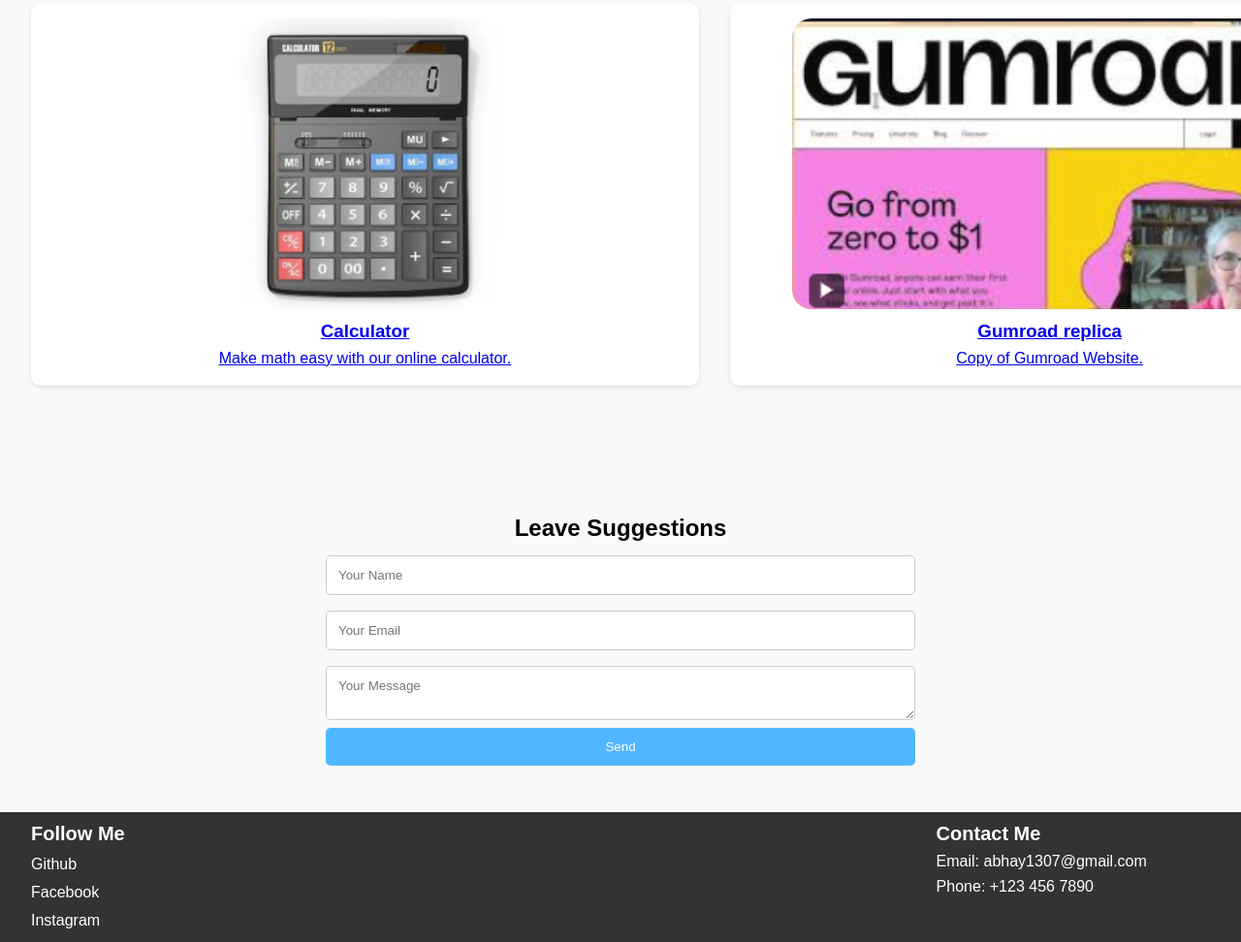
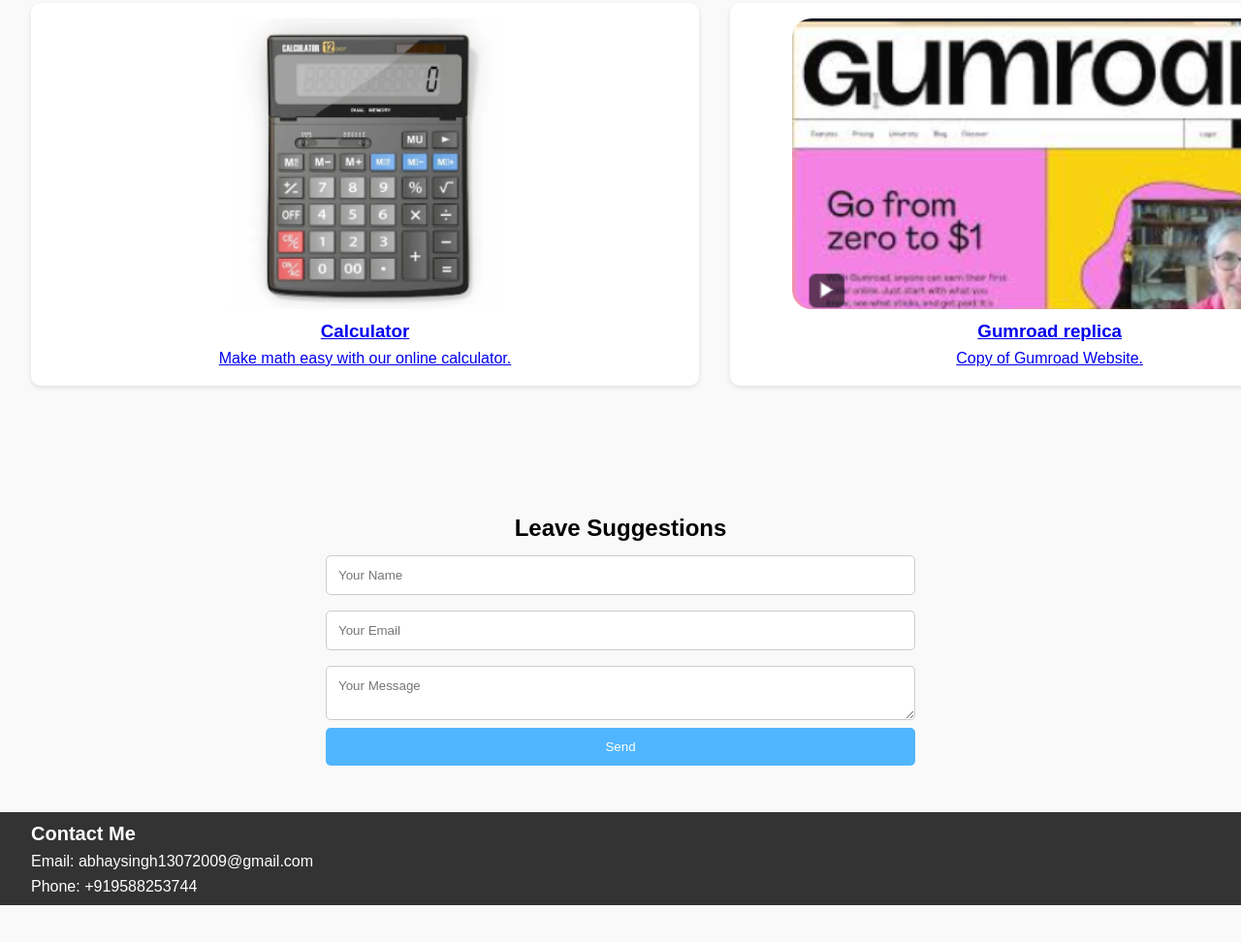
Before and after one commit to anshumansingh0010/abhayprofile, a plain HTML site: page index.html in a window 1280 px wide. Shown: the part 1455-2427 px from the top of the page at 97% size. After the commit the page ends 2389 px from the top, so only its background shows below. Drawn offline with Linux system fonts and the light colour scheme.

Commit message:
Update index.html

```diff
--- a/index.html
+++ b/index.html
@@ -81,18 +81,11 @@
         </form>
     </section>
     <footer class="footer-container">
-        <div class="social-media">
-            <h4>Follow Me</h4>
-            <ul>
-              <li><a href="#">Github</a></li>
-              <li><a href="#">Facebook</a></li>
-              <li><a href="#">Instagram</a></li>
-            </ul>
-          </div>
+
           <div id="help" class="contact-details">
             <h4>Contact Me</h4>
-            <p>Email: abhay1307@gmail.com</p>
-            <p>Phone: +123 456 7890</p>
+            <p>Email: abhaysingh13072009@gmail.com</p>
+            <p>Phone: +919588253744</p>
           </div>
     </footer>
 
```
